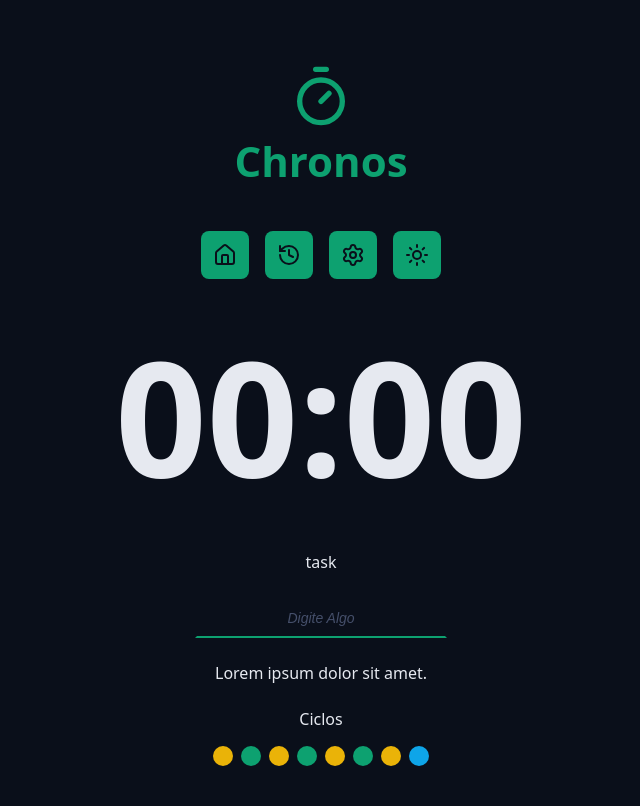
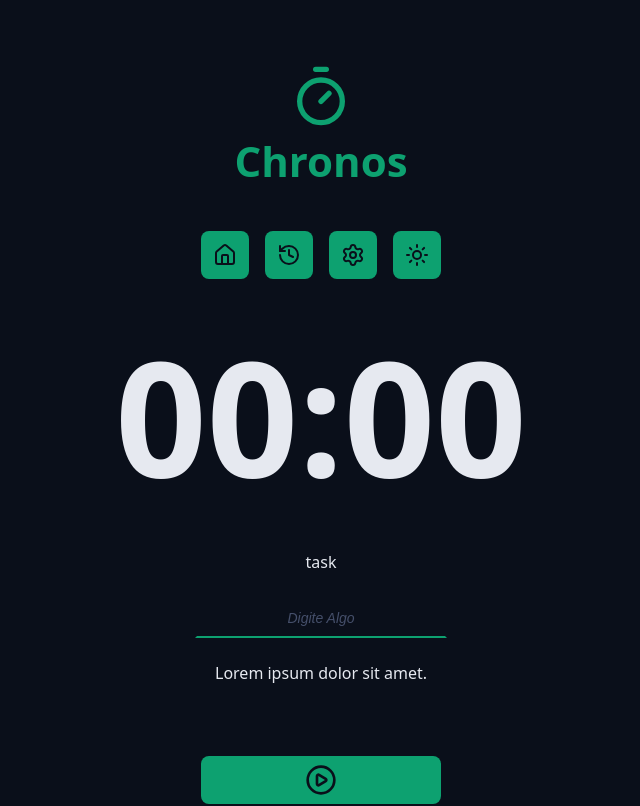
Before and after one commit to vnshas/chronos-pomodoro, a React (Vite) app: page / in a window 1280 px wide. Shown: the top 806 px of the page, without its empty margins (319-959 px from the left). Built offline with nearby package versions, Linux system fonts and the light colour scheme.

Commit message:
Formatando segundos em minutos e segundos (MM:SS ou 00:00) e feat: renderiza ciclos com classes dinâmicas e acessibilidade

```diff
--- a/src/components/Cycles/index.tsx
+++ b/src/components/Cycles/index.tsx
@@ -1,21 +1,37 @@
-import styles from './style.module.css'
+import { useTaskContext } from "../../contexts/TaskContext/useTaskContext";
+import { getNextCycle } from "../../utils/getNextCycle";
+import { getNextCycleType } from "../../utils/getNextCycleType";
+import styles from "./style.module.css";
 
+export const Cycles = () => {
+  const { state } = useTaskContext();
 
-export const Cycles = () =>{
-    return(
-        <div className={styles.cycles}>
-            <span>Ciclos</span>
+  const cycleStep = Array.from({ length: state.currentCycle });
 
-            <div className={styles.cycleDots}>
-                <span className={`${styles.cycleDot} ${styles.workTime}`}></span>
-                <span className={`${styles.cycleDot} ${styles.shortBreakTime}`}></span>
-                <span className={`${styles.cycleDot} ${styles.workTime}`}></span>
-                <span className={`${styles.cycleDot} ${styles.shortBreakTime}`}></span>
-                <span className={`${styles.cycleDot} ${styles.workTime}`}></span>
-                <span className={`${styles.cycleDot} ${styles.shortBreakTime}`}></span>
-                <span className={`${styles.cycleDot} ${styles.workTime}`}></span>
-                <span className={`${styles.cycleDot} ${styles.longBreakTime}`}></span>
-            </div>
-        </div>
-    )
-}
+   const cycleDescripitionMap = {
+    workTime:'foco',
+    shortBreakTime:'descanso curto',
+    longBreakTime:'descanso longo'
+   }
+
+  return (
+    <div className={styles.cycles}>
+      <span>Ciclos</span>
+
+      <div className={styles.cycleDots}>
+        {cycleStep.map((_, index) => {
+          const nextCycle = getNextCycle(index);
+          const nextCycleType = getNextCycleType(nextCycle);
+          return (
+            <span
+              key={`${nextCycleType}_${nextCycle}`}
+              className={`${styles.cycleDot} ${styles[nextCycleType]}`}
+              aria-label={`Indicador de ciclo de ${cycleDescripitionMap[nextCycleType]}`}
+              title={`Indicador de ciclo de ${cycleDescripitionMap[nextCycleType]}`}
+            ></span>
+          );
+        })}
+      </div>
+    </div>
+  );
+};
--- a/src/components/MainForm/index.tsx
+++ b/src/components/MainForm/index.tsx
@@ -7,6 +7,7 @@
 import { useTaskContext } from "../../contexts/TaskContext/useTaskContext"
 import { getNextCycle } from "../../utils/getNextCycle"
 import { getNextCycleType } from "../../utils/getNextCycleType"
+import { formatSecondsTominutes } from "../../utils/formatSecondsToMinutes"
 
 export const MainForm = () =>{
   const {state,setState} = useTaskContext()
@@ -30,7 +31,7 @@
     const newTask : TaskModel = {
         id: Date.now.toString(),
         name: taskName,
-        duration: 1,
+        duration: state.config[nextCycleType],
         startDate: Date.now(),
         completeDate: null,
         interruptDate: null,
@@ -46,14 +47,14 @@
         activeTask: newTask,
         currentCycle:nextCycle,
         secondsRemaining,
-        formattedSecondsRemaining: '00:00',
+        formattedSecondsRemaining: formatSecondsTominutes(secondsRemaining),
         tasks: [...prevState.tasks, newTask]
       }
     })
   }
 
-  return(
-        <form onSubmit={ handleCreateNewTask} className="form" action="">
+  return (
+    <form onSubmit={handleCreateNewTask} className="form" action="">
       <div className="formRow">
         <DefaultInput
           labelText="task"
@@ -68,13 +69,15 @@
         <p>Lorem ipsum dolor sit amet.</p>
       </div>
 
+      {state.currentCycle > 0 && (
         <div className="formRow">
           <Cycles />
         </div>
+      )}
 
       <div className="formRow">
-            <DefaultButton  icon={<PlayCircleIcon />}/>
+        <DefaultButton icon={<PlayCircleIcon />} />
       </div>
     </form>
-    )
+  );
 }
--- /dev/null
+++ b/src/utils/formatSecondsToMinutes.ts
@@ -0,0 +1,5 @@
+export function formatSecondsTominutes(seconds:number){
+    const minutes = String(Math.floor(seconds / 60)).padStart(2, '0')
+    const secondsMod = String(Math.floor(seconds % 60)).padStart(2, '0')
+    return `${minutes}:${secondsMod}`
+}
```
Lines whose indentation alone changed are shown as unchanged.
